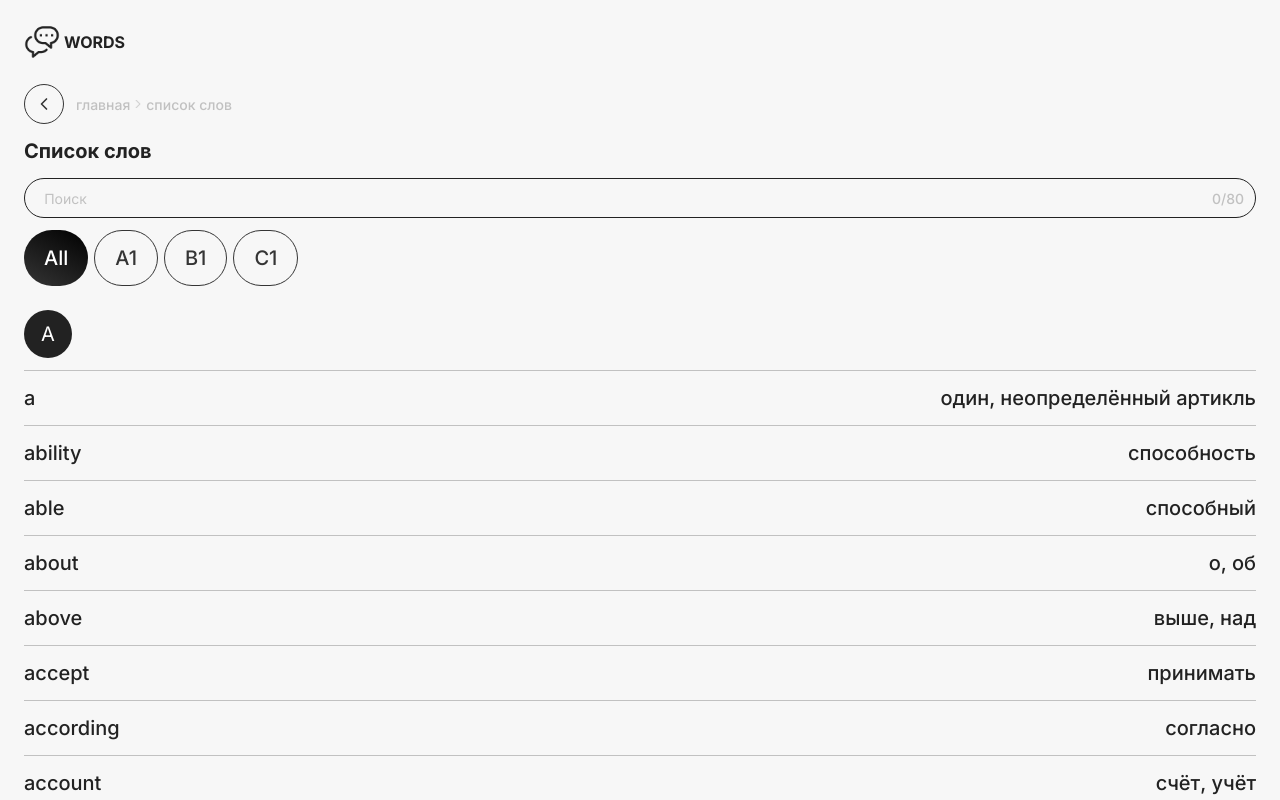
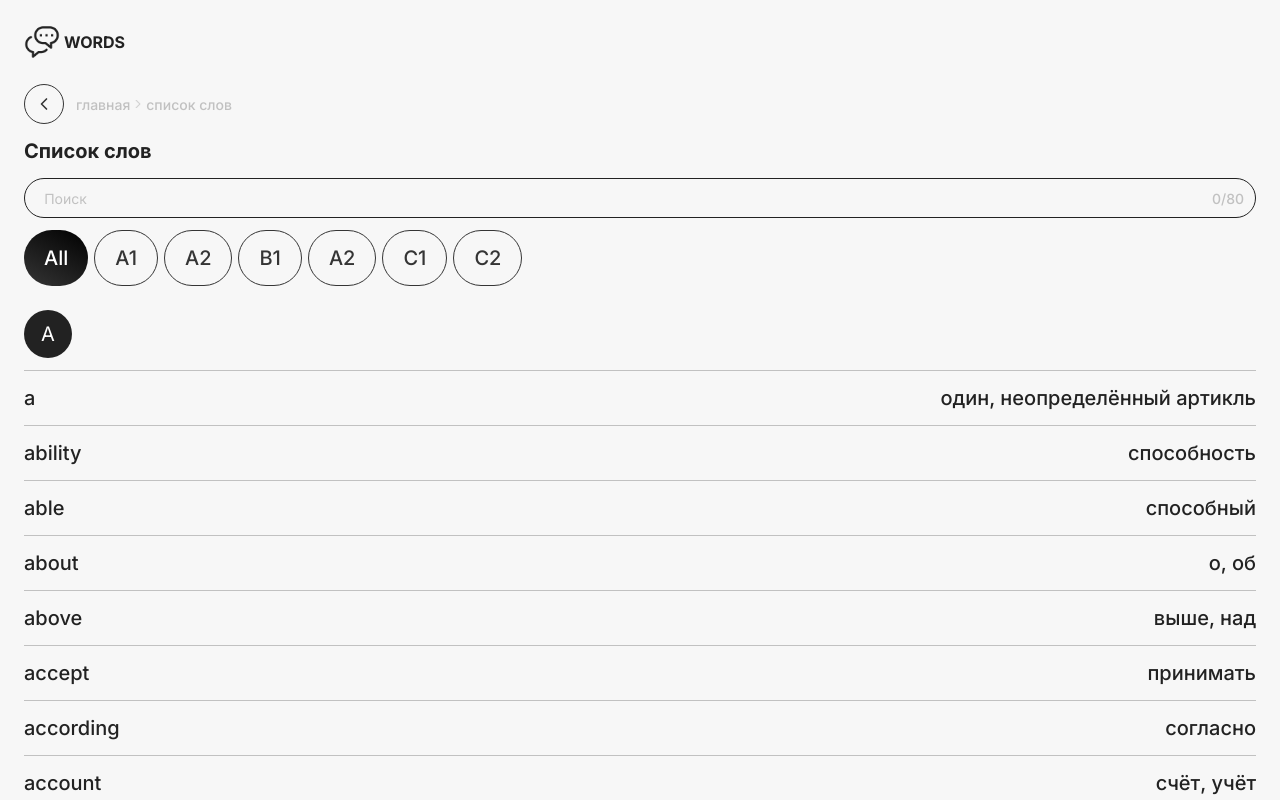
Before and after one commit to lletov/words, a React (Vite) app: page /#/wordslist in a window 1280 px wide. Shown: the top 800 px of the page. Built offline with nearby package versions, Linux system fonts and the light colour scheme; the HTML template or start-up script is replaced by a standard one.

Commit message:
feat: add categories

```diff
--- a/src/components/WordsList.jsx
+++ b/src/components/WordsList.jsx
@@ -26,8 +26,11 @@ export const WordsList = () => {
   const filterItems = [
     'All',
     'A1',
+    'A2',
     'B1',
-    'C1'
+    'A2',
+    'C1',
+    'C2'
   ]
 
   function filterSelected(selected) {
```
